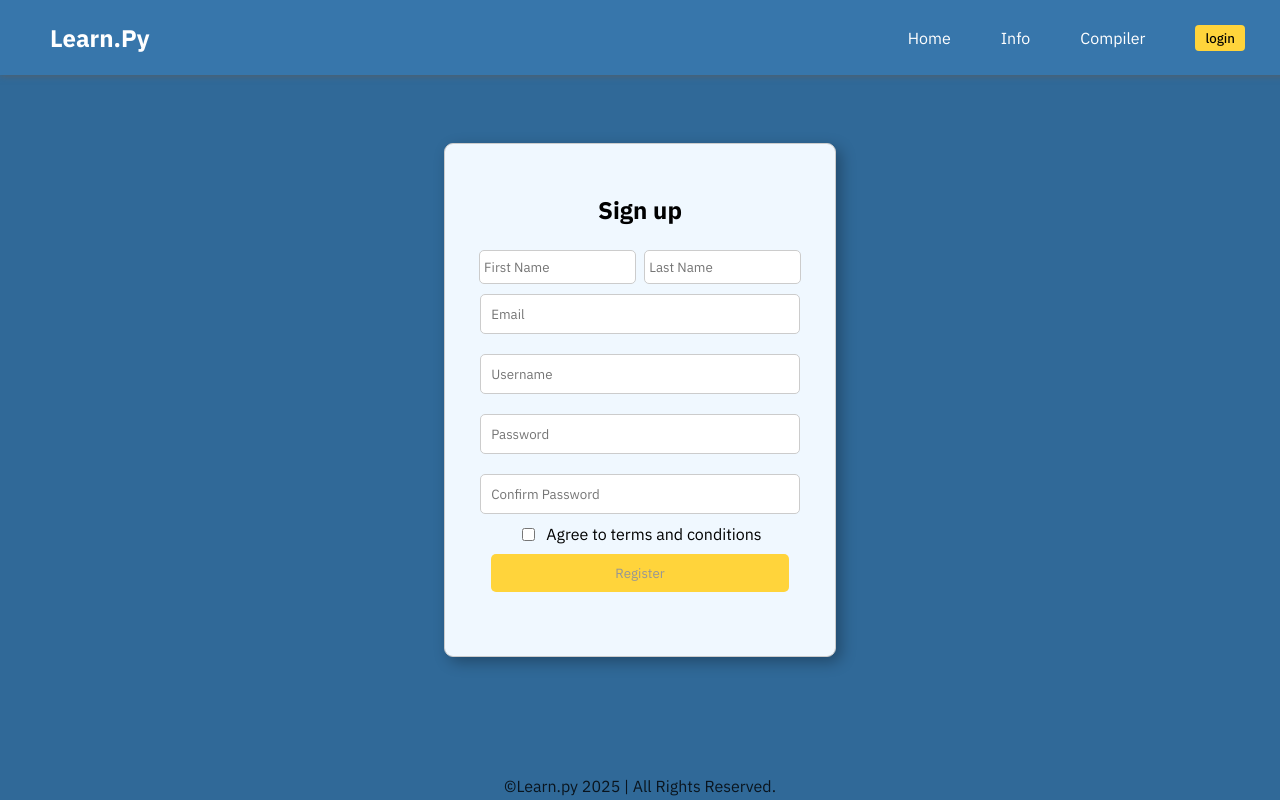
After one commit to Mazen-k/web-project, a PHP site: page /signup.html in a window 1280 px wide. The commit adds this page. Run offline with PHP 8.4, Linux system fonts and the light colour scheme.

Commit message:
added signup and login and tied them with existing pages

```diff
--- a/Python Tutorial/Style.css
+++ b/Python Tutorial/Style.css
@@ -3,6 +3,7 @@
     font-family: "IBM Plex Sans", serif;
 
 }
+/* styling for home page begins here */
 .course-card {
     border-left: 5px solid #ffc107;
     transition: transform 0.3s ease-in-out;
@@ -15,7 +16,7 @@
     transform: scale(1.05);
 }
 
-/* Overlay effect for courses 2 & 3 */
+
 .coming-soon-overlay {
     position: absolute;
     top: 0;
@@ -37,9 +38,9 @@
     opacity: 1;
 }
 
-/* Scrollable Course Section */
+
 #courses {
-    max-height: 500px; /* Limit height */ /* Enable vertical scrolling */
+    max-height: 500px;
     padding: 20px;
 }
 nav {
@@ -97,7 +98,7 @@ font-weight: 475;
 #login:active{
 background-color: #ecbe19;
 }
-
+/* styling for home page ends here */
 body{
     margin-bottom: 0px;
     margin-right: 0px;
@@ -303,3 +304,94 @@ footer p{
     justify-content: center;
 
 }
+
+/* styling for signup and login begins here */
+
+.form-body{
+    display: flex;
+    justify-content: center;
+    align-items: center;
+    padding:0%;
+    width: 100%;
+    height: 100vh;
+    margin: 0;
+    background-color: #306998;
+
+}
+#big-div{
+    position: relative;
+    display: flex;
+    flex-direction: column;
+    align-items: center;
+    justify-content: center;
+    border: 1px solid #ccc;
+    background-color: aliceblue;
+    padding: 30px;
+    border-radius: 9px;
+    box-shadow: 5px 5px 15px rgba(0,0,0,0.3);
+
+}
+
+form{
+    display: flex;
+    flex-direction: column;
+    align-items: center;
+    width: 100%;
+}
+
+.texts {
+    width: 90%;
+    padding: 10px;
+    margin: 10px 0;
+    border: 1px solid #ccc;
+    border-radius: 5px;
+}
+input[type="submit"] {
+    background-color:#FFD43B;
+    color: rgb(150, 150, 150);
+    cursor: pointer;
+    border: none;
+}
+input[type ="submit"]:hover{
+    background-color: #FFE873;
+}
+#error-message{
+    color: red;
+    font-size: 14px;
+    margin-top: 10px;
+
+
+}
+#checkbox-container {
+    display: flex;
+    align-items: center;
+    gap: 8px;
+    flex-direction: row;
+    border-radius: 0;
+}
+.names{
+    padding-left: 4px;
+    border-radius: 5px;
+    height:30px ;
+    width: 45%;
+    margin-left: 4.5px;
+    margin-top: 5px;
+    border: 1px solid #ccc
+
+}
+
+.link{
+    color: blue;
+    text-decoration: none;
+
+}
+
+.link:hover{
+    color: rgb(72, 72, 255);
+    cursor: pointer;
+
+}
+/* styling for login and sign up ends here */
+p{
+    cursor: default;
+}
--- a/Python Tutorial/index.html
+++ b/Python Tutorial/index.html
@@ -18,7 +18,7 @@
             <li>Home</li>
             <li>Info</li>
             <li>Compiler</li>
-            <li><button id="login"><a href="">login</a></button></li>
+            <li><button id="login"><a href="login.html">login</a></button></li>
         </ul>
         </nav>
       <h1 class="display-1 text-center mt-5 pt-5">Learn.py</h1>
--- /dev/null
+++ b/Python Tutorial/signup.html
@@ -0,0 +1,56 @@
+<!DOCTYPE html>
+<html lang="en">
+<head>
+    <link href="https://fonts.googleapis.com/css2?family=IBM+Plex+Sans:ital,wght@0,100..700;1,100..700&display=swap" rel="stylesheet">
+    <meta charset="UTF-8">
+    <meta name="viewport" content="width=device-width, initial-scale=1.0">
+    <title>Sign up</title>
+    <link rel="stylesheet" href="Style.css">
+</head>
+<body class="form-body">
+    <nav>
+        <H1>Learn.Py</H1>
+        <ul>
+            <li>Home</li>
+            <li>Info</li>
+            <li>Compiler</li>
+            <li><button id="login"><a href="">login</a></button></li>
+        </ul>
+        </nav>
+    <div id ="big-div">
+        <h2>
+            Sign up
+        </h2>
+        <form action = "">
+            <input type = "hidden" name = "reciepient" value ="">
+            <input type = "hidden" name= "subject" value = "">
+            <input type = "hidden" name = "redirect" value = "signup.html">
+            <div id="creds">
+            <input type = "text" id = "first"
+            placeholder="First Name" class="names" required>
+            <input type="text" id="last"
+            placeholder="Last Name" class="names" required >
+            </div>
+            <input type="text" id="emls"
+            placeholder="Email" class="texts" required>
+            <input type="text" id="username"
+            placeholder="Username" class="texts" required>
+            <input type="text" id = "password"
+            placeholder="Password" class="texts" required>
+            <input type = "text" id = "Verify Password"
+            placeholder="Confirm Password" class="texts" required>
+            <div id="checkbox-container">
+                <input type="checkbox" id="terms">
+                <label for="terms">Agree to terms and conditions</label>
+            </div>
+            <input type="submit" class="texts" value = Register>
+            <p id="error-message"></p>
+
+
+    </div>
+    <footer id="home-foot">
+        <p>&COPY;Learn.py 2025 | All Rights Reserved.</p>
+    </footer>
+
+</body>
+</html>
```
Also changed, not shown: Python Tutorial/login.html (added, +44 -0 lines), web project/login.html (deleted, +0 -29 lines), web project/signup.html (deleted, +0 -42 lines), web project/stylingsignup.css (deleted, +0 -77 lines).
